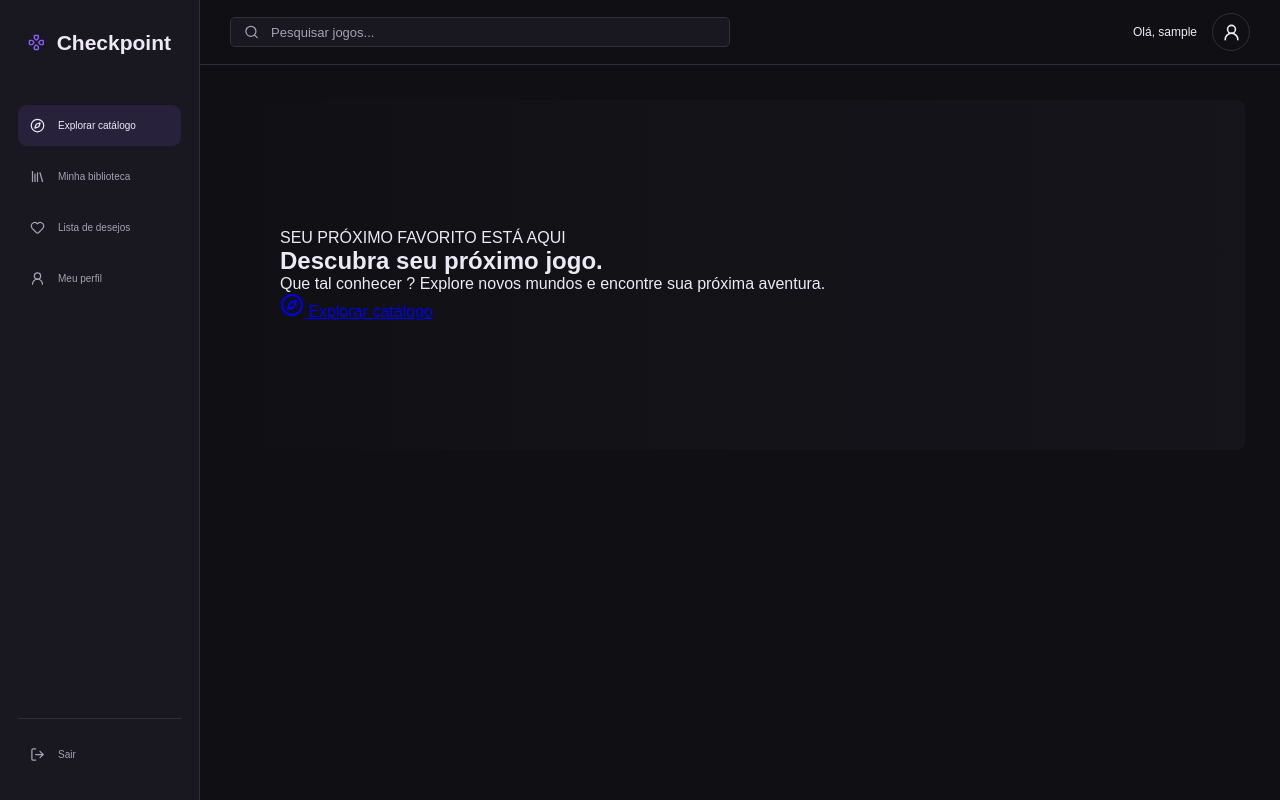
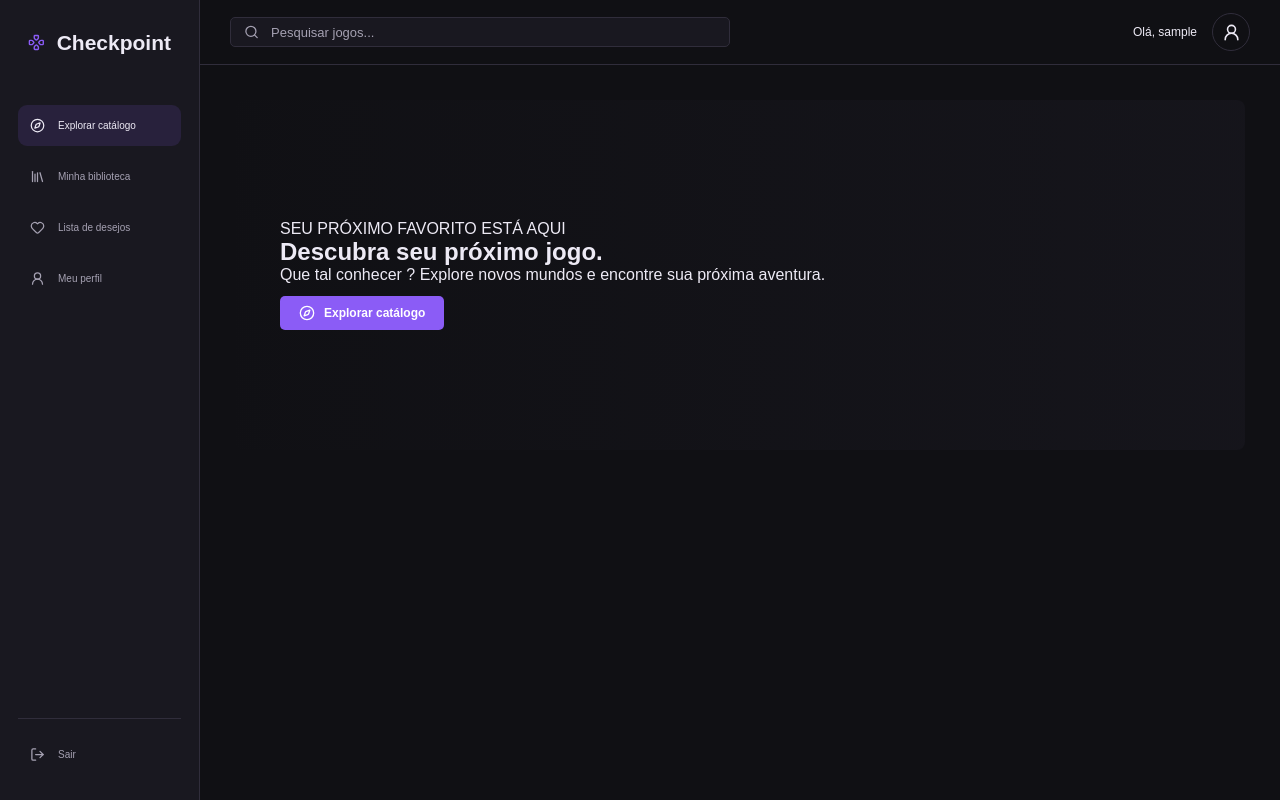
Before and after one commit to luibits/games-catalog, a PHP site: page / in a window 1280 px wide. Run offline with PHP 8.4, Linux system fonts and the light colour scheme; the visitor is signed in with stand-in values (Sample User, id 1).

Commit message:
style: aprimora botão de explorar no banner

```diff
--- a/frontend/assets/css/index.css
+++ b/frontend/assets/css/index.css
@@ -59,6 +59,9 @@ body {
     background-size: cover;
     background-position: center;
 }
+
+
+
 
 .banner-info {
     position: absolute;
@@ -141,3 +144,47 @@ body {
     color: var(--text-secondary);
     font-weight: 500;
 }
+
+/* Botão explorar catálogo */
+.btn-explorar {
+    display: inline-flex;
+    align-items: center;
+    justify-content: center;
+    gap: 9px;
+
+    margin-top: 12px;
+    padding: 8px 18px;
+
+    background-color: var(--purple-primary);
+    color: #ffffff;
+
+    font-size: 12px;
+    font-weight: 600;
+    text-decoration: none;
+
+    border: 1px solid transparent;
+    border-radius: 5px;
+
+    transition: all 0.3s ease;
+}
+
+/* Ícone */
+.btn-explorar svg {
+    width: 16px;
+    height: 16px;
+}
+
+/* Efeito ao passar o mouse */
+.btn-explorar:hover {
+    background-color: var(--purple-hover);
+    color: #ffffff;
+
+    transform: translateY(-.5px);
+
+    box-shadow: 0 3px 10px rgba(139, 92, 246, 0.35);
+}
+
+/* Efeito ao clicar */
+.btn-explorar:active {
+    transform: translateY(-1px);
+}
```
Also changed, not shown: 1 other file.
